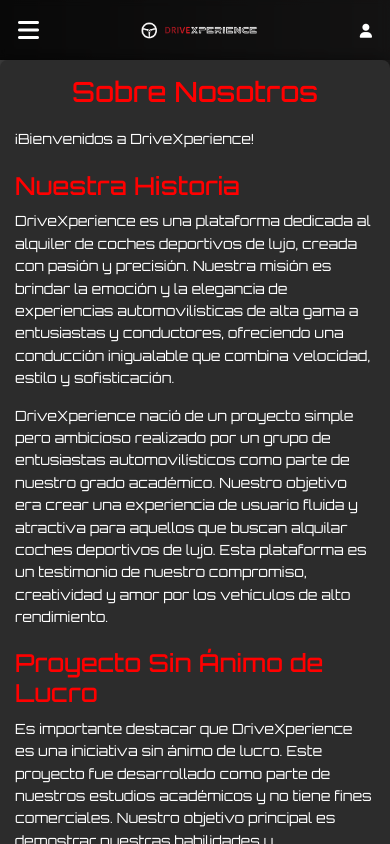
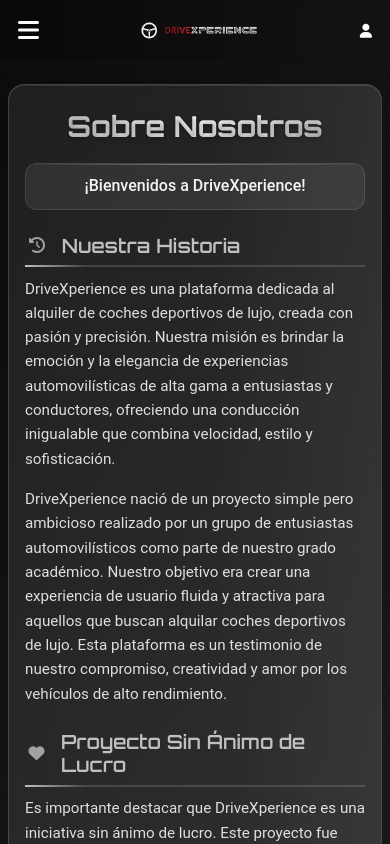
Before and after one commit to CristopherJmnz/DriveXperience-Angular, an Angular app: page /AboutUs in a window 390 px wide. Shown: the top 844 px of the page. Built offline with nearby package versions, Linux system fonts and the light colour scheme.

Commit message:
Enhance 'About Us' section with glassmorphism design and iconography

```diff
--- a/src/app/pages/about-us/about-us.component.css
+++ b/src/app/pages/about-us/about-us.component.css
@@ -1,54 +1,275 @@
-.about-us-container {
-  background-color: #1a1a1a;
-  color: #e0e0e0;
-  font-family: Arial, sans-serif;
-  padding: 20px;
+/* ===== ABOUT US - GLASS MORPHISM MODERN DESIGN ===== */
+
+main {
+  min-height: calc(100vh - 120px);
+  padding: 2rem 1rem;
+  display: flex;
+  align-items: center;
+  justify-content: center;
+  background: linear-gradient(135deg,
+    rgba(13, 13, 13, 0.9) 0%,
+    rgba(29, 28, 28, 0.9) 50%,
+    rgba(13, 13, 13, 0.9) 100%);
 }
 
 .about-us {
-  max-width: 800px;
+  max-width: 900px;
+  width: 100%;
   margin: 0 auto;
-  background-color: #2c2c2c;
-  padding: 20px;
-  border-radius: 8px;
-  box-shadow: 0 0 10px rgba(0, 0, 0, 0.5);
+  background: rgba(255, 255, 255, 0.08);
+  backdrop-filter: blur(20px);
+  border: 1px solid rgba(255, 255, 255, 0.15);
+  border-radius: 24px;
+  padding: 3rem;
+  box-shadow:
+    0 8px 32px rgba(0, 0, 0, 0.3),
+    inset 0 1px 0 rgba(255, 255, 255, 0.1);
   color: white;
+  position: relative;
+  overflow: hidden;
+  animation: fadeInUp 0.8s cubic-bezier(0.4, 0, 0.2, 1);
 }
 
-.about-us h1, .about-us h2 {
-  color: red;
+/* Animación de entrada */
+@keyframes fadeInUp {
+  0% {
+    opacity: 0;
+    transform: translateY(30px);
+  }
+  100% {
+    opacity: 1;
+    transform: translateY(0);
+  }
 }
 
+/* Efecto de brillo sutil */
+.about-us::before {
+  content: '';
+  position: absolute;
+  top: 0;
+  left: -100%;
+  width: 100%;
+  height: 100%;
+  background: linear-gradient(
+    90deg,
+    transparent,
+    rgba(255, 255, 255, 0.05),
+    transparent
+  );
+  animation: shimmer 3s ease-in-out infinite;
+}
+
+@keyframes shimmer {
+  0% { left: -100%; }
+  100% { left: 100%; }
+}
+
+/* ===== TIPOGRAFÍA ===== */
 .about-us h1 {
+  font-family: "Orbitron", monospace;
+  font-size: clamp(2.5rem, 5vw, 3.5rem);
+  font-weight: 700;
   text-align: center;
-  margin-bottom: 20px;
+  margin-bottom: 2rem;
+  background: linear-gradient(135deg, #c0c0c0 0%, #ffffff 50%, #c0c0c0 100%);
+  background-clip: text;
+  -webkit-background-clip: text;
+  -webkit-text-fill-color: transparent;
+  text-shadow: 0 2px 4px rgba(0, 0, 0, 0.3);
+  position: relative;
+  z-index: 1;
 }
 
 .about-us h2 {
-  margin-top: 20px;
-  margin-bottom: 10px;
+  font-family: "Orbitron", monospace;
+  font-size: clamp(1.3rem, 3vw, 1.8rem);
+  font-weight: 600;
+  color: #c0c0c0;
+  margin: 2.5rem 0 1rem 0;
+  padding-bottom: 0.5rem;
+  border-bottom: 2px solid rgba(192, 192, 192, 0.2);
+  position: relative;
+  z-index: 1;
+  display: flex;
+  align-items: center;
+  gap: 0.8rem;
+}
+
+.about-us h2 i {
+  font-size: 1rem;
+  color: rgba(192, 192, 192, 0.8);
+  width: 24px;
+  text-align: center;
+}
+
+.about-us h2::after {
+  content: '';
+  position: absolute;
+  bottom: -2px;
+  left: 0;
+  width: 60px;
+  height: 2px;
+  background: linear-gradient(90deg, #c0c0c0, transparent);
 }
 
 .about-us p {
-  line-height: 1.6;
-  margin-bottom: 15px;
+  font-family: 'Roboto', sans-serif;
+  font-size: 1.1rem;
+  line-height: 1.8;
+  margin-bottom: 1.5rem;
+  color: rgba(255, 255, 255, 0.85);
+  text-align: justify;
+  position: relative;
+  z-index: 1;
 }
 
+/* Párrafos especiales */
+.about-us p:first-of-type {
+  font-size: 1.2rem;
+  font-weight: 500;
+  color: rgba(255, 255, 255, 0.95);
+  text-align: center;
+  margin-bottom: 2rem;
+  padding: 1rem;
+  background: rgba(192, 192, 192, 0.1);
+  border-radius: 12px;
+  border: 1px solid rgba(255, 255, 255, 0.1);
+  position: relative;
+  overflow: hidden;
+}
+
+.about-us p:first-of-type::before {
+  content: '';
+  position: absolute;
+  top: 0;
+  left: 0;
+  right: 0;
+  height: 1px;
+  background: linear-gradient(90deg, transparent, rgba(192, 192, 192, 0.5), transparent);
+}
+
+.about-us p:last-of-type {
+  text-align: center;
+  font-weight: 600;
+  color: #c0c0c0;
+  margin-bottom: 0;
+  font-size: 1.1rem;
+  padding: 1rem;
+  background: rgba(192, 192, 192, 0.05);
+  border-radius: 12px;
+  border: 1px solid rgba(192, 192, 192, 0.1);
+}
+
+/* Efectos hover para párrafos */
+.about-us p {
+  transition: all 0.3s cubic-bezier(0.4, 0, 0.2, 1);
+}
+
+.about-us p:hover {
+  transform: translateX(8px);
+  color: rgba(255, 255, 255, 0.95);
+}
+
+/* ===== ENLACES ===== */
 .about-us a {
-  color: red;
+  color: #c0c0c0;
   text-decoration: none;
+  font-weight: 500;
+  transition: all 0.3s cubic-bezier(0.4, 0, 0.2, 1);
+  border-bottom: 1px solid transparent;
 }
 
 .about-us a:hover {
-  text-decoration: underline;
+  color: white;
+  border-bottom-color: #c0c0c0;
+  text-shadow: 0 0 8px rgba(192, 192, 192, 0.3);
 }
 
-@media (max-width: 600px) {
-  .about-us-container {
-    padding: 10px;
+/* ===== RESPONSIVE DESIGN ===== */
+@media (max-width: 768px) {
+  main {
+    padding: 1.5rem 1rem;
   }
 
   .about-us {
-    padding: 15px;
+    padding: 2rem 1.5rem;
+    border-radius: 20px;
+    margin: 1rem 0;
+  }
+
+  .about-us h1 {
+    font-size: clamp(2rem, 6vw, 2.8rem);
+    margin-bottom: 1.5rem;
+  }
+
+  .about-us h2 {
+    font-size: clamp(1.2rem, 4vw, 1.5rem);
+    margin: 2rem 0 0.8rem 0;
+  }
+
+  .about-us p {
+    font-size: 1rem;
+    line-height: 1.7;
+    text-align: left;
+    margin-bottom: 1.2rem;
+  }
+
+  .about-us p:first-of-type {
+    font-size: 1.1rem;
+    padding: 0.8rem;
+    margin-bottom: 1.5rem;
   }
 }
+
+@media (max-width: 480px) {
+  main {
+    padding: 1rem 0.5rem;
+  }
+
+  .about-us {
+    padding: 1.5rem 1rem;
+    border-radius: 16px;
+    margin: 0.5rem 0;
+  }
+
+  .about-us h1 {
+    font-size: clamp(1.8rem, 7vw, 2.5rem);
+    margin-bottom: 1.2rem;
+  }
+
+  .about-us h2 {
+    font-size: clamp(1.1rem, 5vw, 1.3rem);
+    margin: 1.5rem 0 0.6rem 0;
+  }
+
+  .about-us p {
+    font-size: 0.95rem;
+    line-height: 1.6;
+    margin-bottom: 1rem;
+  }
+
+  .about-us p:first-of-type {
+    font-size: 1rem;
+    padding: 0.6rem;
+    margin-bottom: 1.2rem;
+  }
+}
+
+/* ===== ACCESSIBILITY ===== */
+@media (prefers-reduced-motion: reduce) {
+  .about-us::before {
+    animation: none;
+  }
+
+  .about-us a {
+    transition: none;
+  }
+}
+
+/* ===== DARK MODE OPTIMIZATION ===== */
+@media (prefers-color-scheme: dark) {
+  .about-us {
+    background: rgba(255, 255, 255, 0.05);
+    border-color: rgba(255, 255, 255, 0.1);
+  }
+}
--- a/src/app/pages/about-us/about-us.component.html
+++ b/src/app/pages/about-us/about-us.component.html
@@ -2,7 +2,8 @@
   <section class="about-us">
     <h1>Sobre Nosotros</h1>
     <p>¡Bienvenidos a DriveXperience!</p>
-    <h2>Nuestra Historia</h2>
+
+    <h2><i class="fas fa-history"></i> Nuestra Historia</h2>
     <p>
       DriveXperience es una plataforma dedicada al alquiler de coches deportivos
       de lujo, creada con pasión y precisión. Nuestra misión es brindar la
@@ -19,7 +20,7 @@
       amor por los vehículos de alto rendimiento.
     </p>
 
-    <h2>Proyecto Sin Ánimo de Lucro</h2>
+    <h2><i class="fas fa-heart"></i> Proyecto Sin Ánimo de Lucro</h2>
     <p>
       Es importante destacar que DriveXperience es una iniciativa sin ánimo de
       lucro. Este proyecto fue desarrollado como parte de nuestros estudios
@@ -29,7 +30,7 @@
       los coches deportivos de lujo con una audiencia más amplia.
     </p>
 
-    <h2>Aviso de Derechos de Autor</h2>
+    <h2><i class="fas fa-copyright"></i> Aviso de Derechos de Autor</h2>
     <p>
       Todas las imágenes presentadas en DriveXperience están protegidas por
       derechos de autor. Estas imágenes son propiedad intelectual de sus
@@ -39,7 +40,7 @@
       originales.
     </p>
 
-    <h2>Nuestro Equipo</h2>
+    <h2><i class="fas fa-users"></i> Nuestro Equipo</h2>
     <p>
       Nuestro equipo está compuesto por estudiantes dedicados y aficionados
       automovilísticos que han puesto todo su esfuerzo y dedicación en este
@@ -48,7 +49,7 @@
       compromiso con la excelencia.
     </p>
 
-    <h2>Contáctanos</h2>
+    <h2><i class="fas fa-envelope"></i> Contáctanos</h2>
     <p>
       Agradecemos tu interés en DriveXperience. Si tienes alguna pregunta,
       comentario o sugerencia, no dudes en ponerte en contacto con nosotros. Tu
@@ -58,6 +59,6 @@
 
     <p>Gracias por visitar DriveXperience. ¡Disfruta del viaje!</p>
 
-    <p>Equipo DriveXperience</p>
+    <p><strong>Equipo DriveXperience</strong></p>
   </section>
 </main>
```
